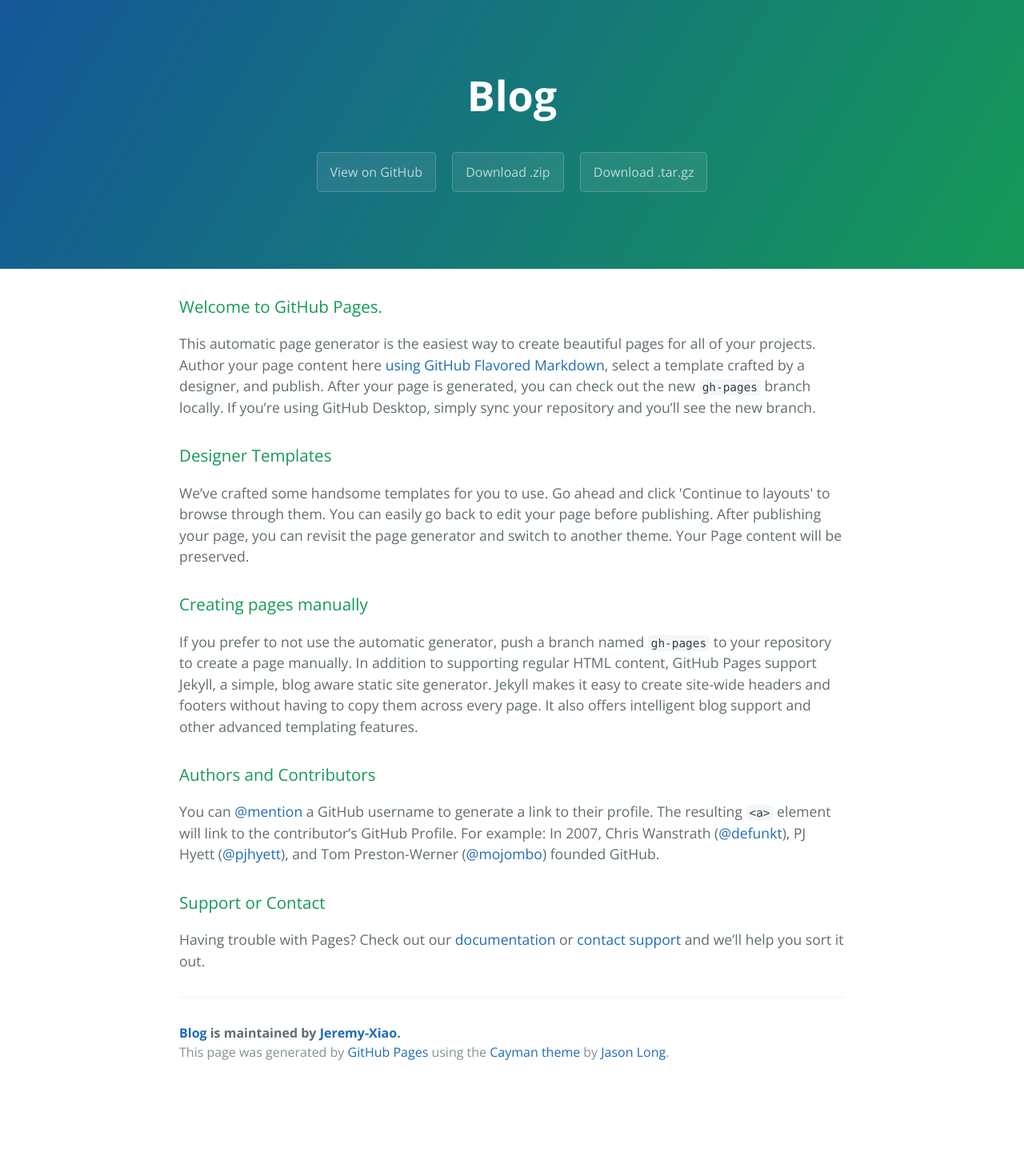
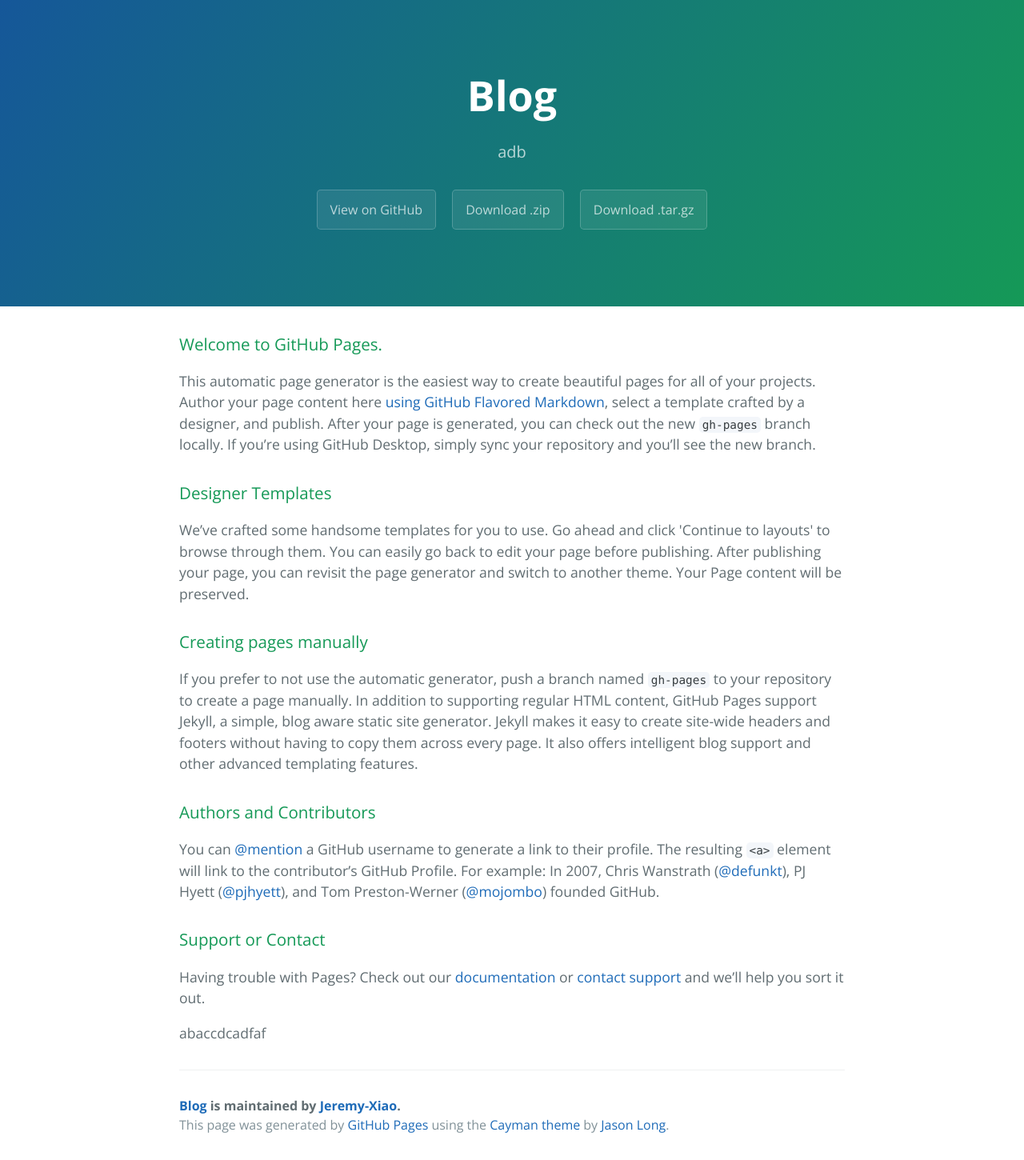
Before and after one commit to Jeremy-Xiao/Blog, a Jekyll site: the page index.html, which Jekyll copies as it is, in a window 1280 px wide. Shown: the whole page at 80% size. Built offline with Jekyll 4.4.1, drawn with Linux system fonts in a browser that asks for light colours; before the commit the page ends 1359 px from its top, so only the background shows below that.

```diff
--- a/index.html
+++ b/index.html
@@ -12,7 +12,7 @@
   <body>
     <section class="page-header">
       <h1 class="project-name">Blog</h1>
-      <h2 class="project-tagline"></h2>
+      <h2 class="project-tagline">adb</h2>
       <a href="https://github.com/Jeremy-Xiao/Blog" class="btn">View on GitHub</a>
       <a href="https://github.com/Jeremy-Xiao/Blog/zipball/master" class="btn">Download .zip</a>
       <a href="https://github.com/Jeremy-Xiao/Blog/tarball/master" class="btn">Download .tar.gz</a>
@@ -44,6 +44,8 @@
 
 <p>Having trouble with Pages? Check out our <a href="https://help.github.com/pages">documentation</a> or <a href="https://github.com/contact">contact support</a> and we’ll help you sort it out.</p>
 
+<p>abaccdcadfaf</p>
+
       <footer class="site-footer">
         <span class="site-footer-owner"><a href="https://github.com/Jeremy-Xiao/Blog">Blog</a> is maintained by <a href="https://github.com/Jeremy-Xiao">Jeremy-Xiao</a>.</span>
 
```
Also changed, not shown: params.json (+2 -2 lines).
